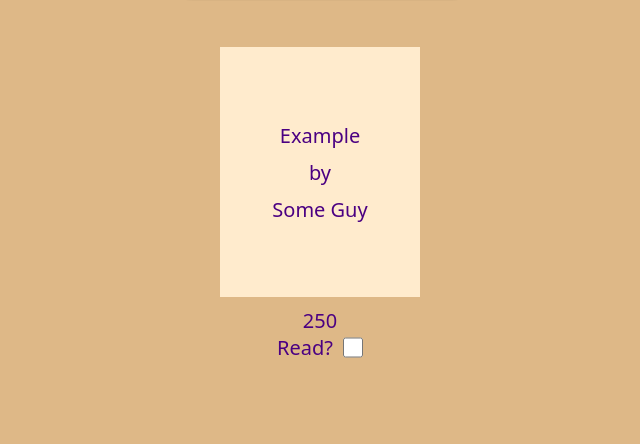
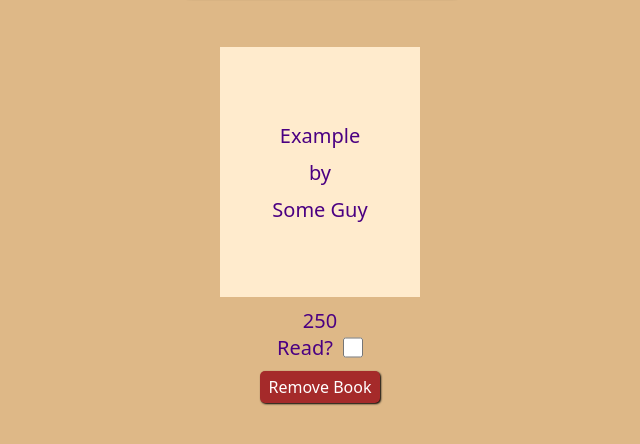
Before and after one commit to aaron-j-aben/odin_library, a plain HTML site: page index.html in a window 1280 px wide. Shown: the part 188-632 px from the top of the page, without its empty margins (320-960 px from the left). Drawn offline with Linux system fonts and the light colour scheme.

Commit message:
Add 'Remove Book' button to example book

```diff
--- a/index.html
+++ b/index.html
@@ -48,6 +48,7 @@
                     <label>Read?</label>
                     <input class="checkbox" type="checkbox">
                 </div>
+                <button class="book-interact">Remove Book</button>
             </div>
         </div>
     </div>
```
